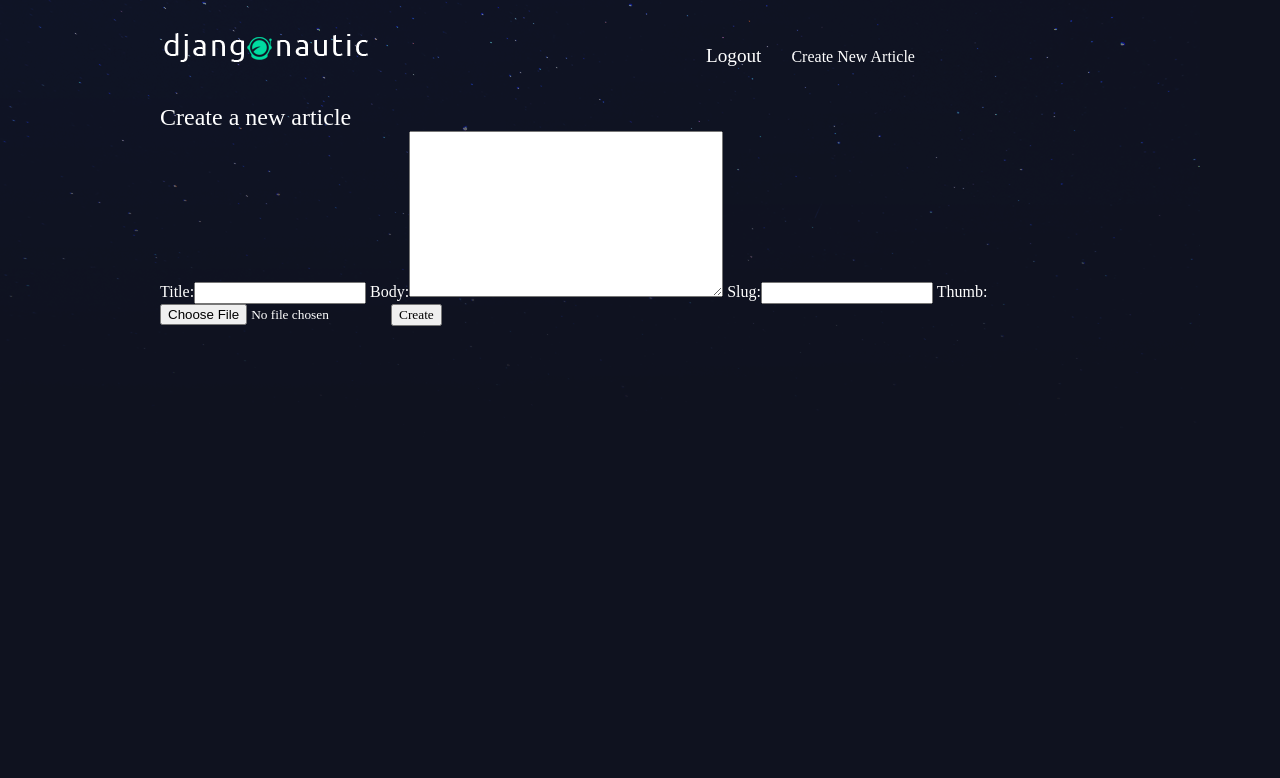
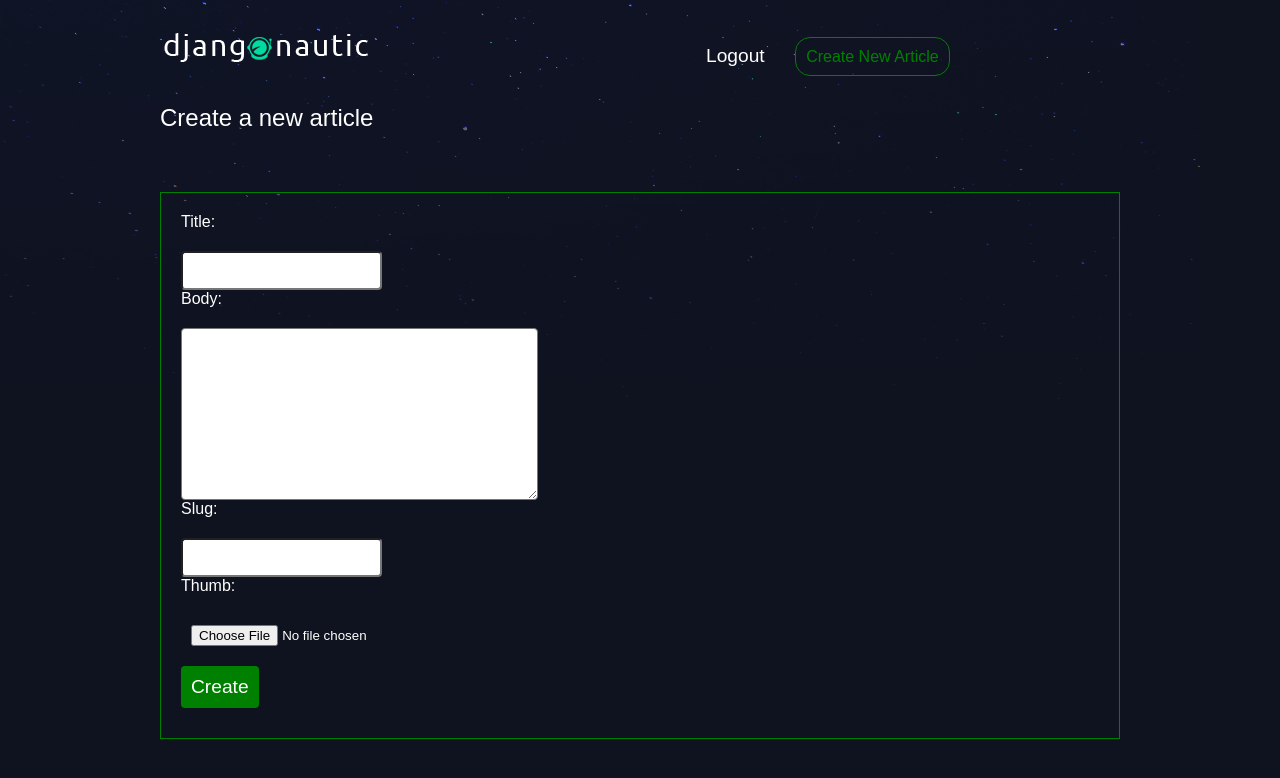
Before and after one commit to nigelAyling/my-django-repo, a Django app: page /articles/create/ in a window 1280 px wide. Shown: the top 778 px of the page. Run offline with Django 3.2, Linux system fonts and the light colour scheme; a user stored in the database is signed in.

Commit message:
completed

```diff
--- a/my_django_site/articles/templates/articles/article_create.html
+++ b/my_django_site/articles/templates/articles/article_create.html
@@ -7,8 +7,7 @@
         {% csrf_token %}
         {{ form }}
         <input type="submit" value="Create">
-
     </form>
-
 </div>
+<script src="/static/slugify.js"></script>
 {% endblock %}
--- a/my_django_site/articles/templates/articles/article_list.html
+++ b/my_django_site/articles/templates/articles/article_list.html
@@ -9,7 +9,7 @@
                 <h2><a href="{%url 'articles:detail' slug=article.slug%}">{{article.title}}</a></h2>
                 <p>{{ article.snippet}}</p>
                 <p>{{ article.date }}</p>
-                <p class="author">{{ article.author.username }}</p>
+                <div class="author">{{ article.author.username }}</div>
             </div>
         {% endfor %}
     </div>
--- /dev/null
+++ b/my_django_site/assets/slugify.js
@@ -0,0 +1,12 @@
+const titleInput = document.querySelector('input[name=title]')
+const slugInput = document.querySelector('input[name=slug]')
+
+const slugify = (val) =>{
+    return val.toString().toLowerCase().trim().replace(/&/g,'-and-') //replace & with -and-
+    .replace(/[\s\W-]+/g,'-') //replcae spaces, non word chars and dashes with a single dash
+}
+
+titleInput.addEventListener('keyup',(e)=>{
+    slugInput.setAttribute('value',slugify(titleInput.value))
+
+})
--- a/my_django_site/assets/styles.css
+++ b/my_django_site/assets/styles.css
@@ -6,7 +6,7 @@ body{
 }
 
 body *{
-    font-family: Ubuntu;
+    font-family: arial;
 }
 
 h1,h2,h3,h4,h5{
@@ -53,6 +53,7 @@ nav button {
 
 }
 .article{
+    position: relative;
     padding:10px;
     border: 1px solid green;
     padding-bottom:40px;
@@ -65,8 +66,9 @@ nav button {
     padding:10px;
     background:green;
     position:absolute;
+    right:0;
     bottom:0;
-    margin:0;
+    margin:3px;
     color:#0f121f
 }
 
@@ -87,3 +89,46 @@ nav button {
    text-align:center;
 
 }
+.site-form{
+    margin-top:60px;
+    border:1px solid green;
+    padding:20px;
+
+}
+.site-form input, .site-form textarea{
+    display:block;
+    margin:20px 0 0 0;
+    padding:10px;
+    border-radius:4px;
+}
+a.highlight{
+    border:1px solid green;
+    padding:10px;
+    border-radius:15px;
+    color:green;
+}
+.helptext, .helptext ul{
+    margin:o auto 20px;
+    color:#bbb;
+    font-size:1em;
+    display:block;
+
+}
+.errorlist li{
+    padding:10px;
+    list-style-type:none;
+    border:1px solid orange;
+    color:#ff5722;
+    margin:10px 0;
+}
+.errorList{
+    padding:0;
+}
+.site-form input[type="submit"]{
+    background:green;
+    border:0;
+    color:white;
+    font-size:1.2em;
+    border-radius:4px;
+    margin:10px 0;
+}
```
Also changed, not shown: my_django_site/db.sqlite3.
